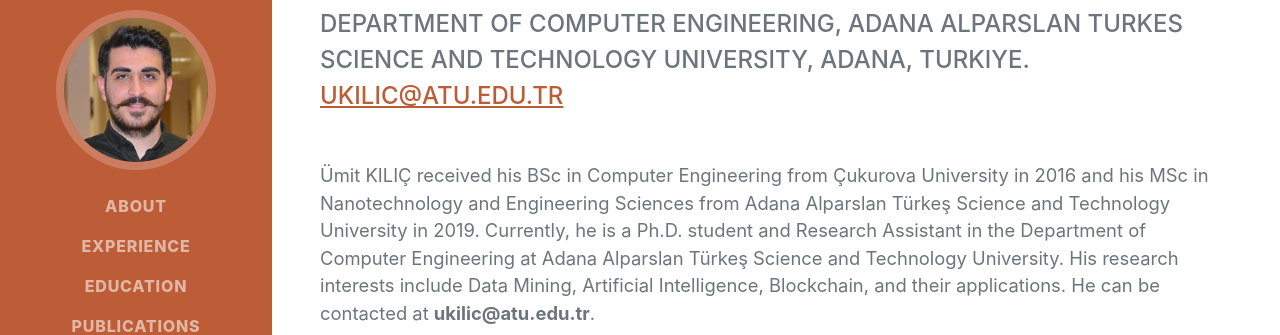
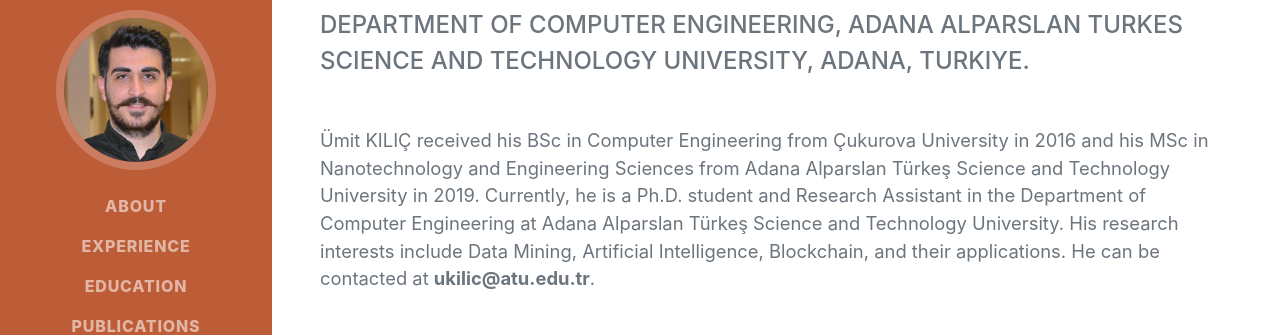
Before and after one commit to umitkilic/umitkilic.github.io, a plain HTML site: page index.html in a window 1280 px wide. Shown: the part 206-541 px from the top of the page. Drawn offline with nearby package versions, Linux system fonts and the light colour scheme; a web font is replaced by a local one.

Commit message:
Update index.html

```diff
--- a/index.html
+++ b/index.html
@@ -45,8 +45,7 @@
                     </h1>
                     <div class="subheading mb-5">
                         Research Assistant
-                        <p>Department of Computer Engineering, Adana Alparslan Turkes Science and Technology University, Adana, Turkiye.
-						<a href="mailto:ukilic@atu.edu.tr">ukilic@atu.edu.tr</a></p>
+                        <p>Department of Computer Engineering, Adana Alparslan Turkes Science and Technology University, Adana, Turkiye.</p>
                     </div>
                     <p class="lead mb-5">Ümit KILIÇ received his BSc in Computer Engineering from Çukurova University in 2016 and his MSc in Nanotechnology and Engineering Sciences from Adana Alparslan Türkeş Science and Technology University in 2019. Currently, he is a Ph.D. student and Research Assistant in the Department of Computer Engineering at Adana Alparslan Türkeş Science and Technology University. His research interests include Data Mining, Artificial Intelligence, Blockchain, and their applications. He can be contacted at <b>ukilic@atu.edu.tr</b>.</p>
                     <div class="social-icons">
```
